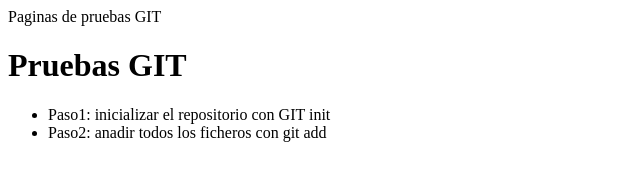
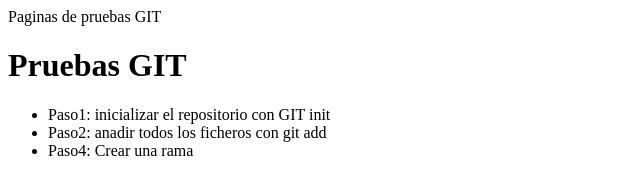
Before and after one commit to Toryzeus/Toryenlinea, a plain HTML site: page index.html in a window 1280 px wide. Shown: the whole page, without its empty margins (0-640 px from the left). Drawn offline with Linux system fonts and the light colour scheme.

Commit message:
Añadido paso 4

```diff
--- a/index.html
+++ b/index.html
@@ -7,6 +7,7 @@
 			<ul>
 				<li>Paso1: inicializar el repositorio con GIT init</li>
 				<li>Paso2: anadir todos los ficheros con git add</li>
+				<li>Paso4: Crear una rama</li>
 			</ul>
 		</body>
 </html>
```
